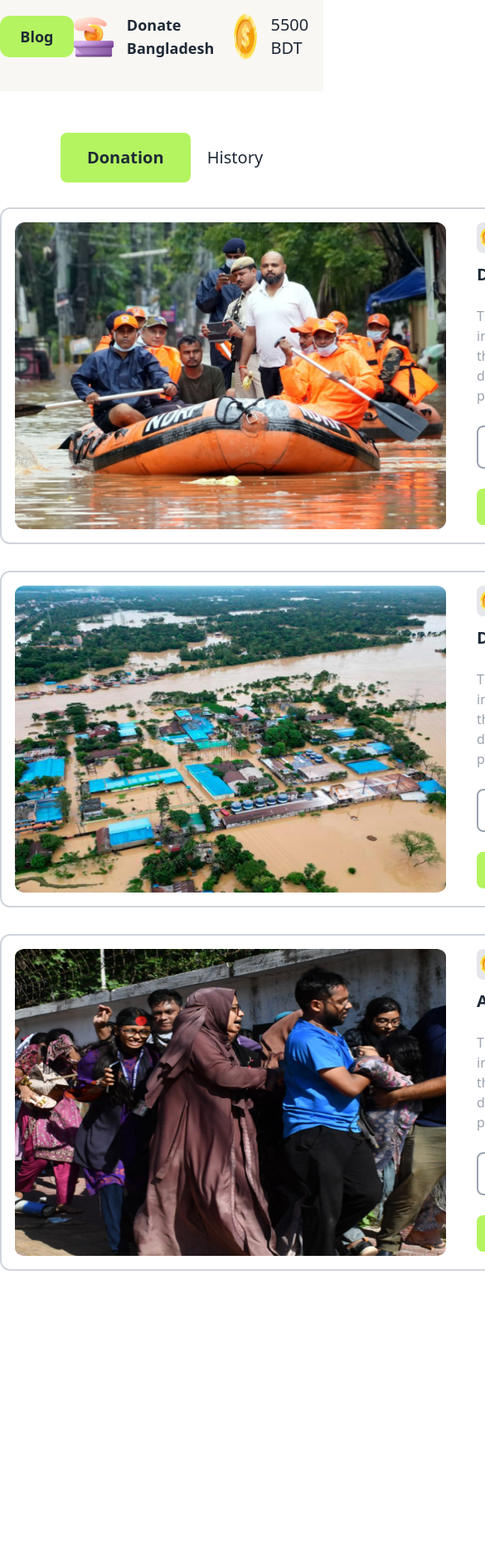
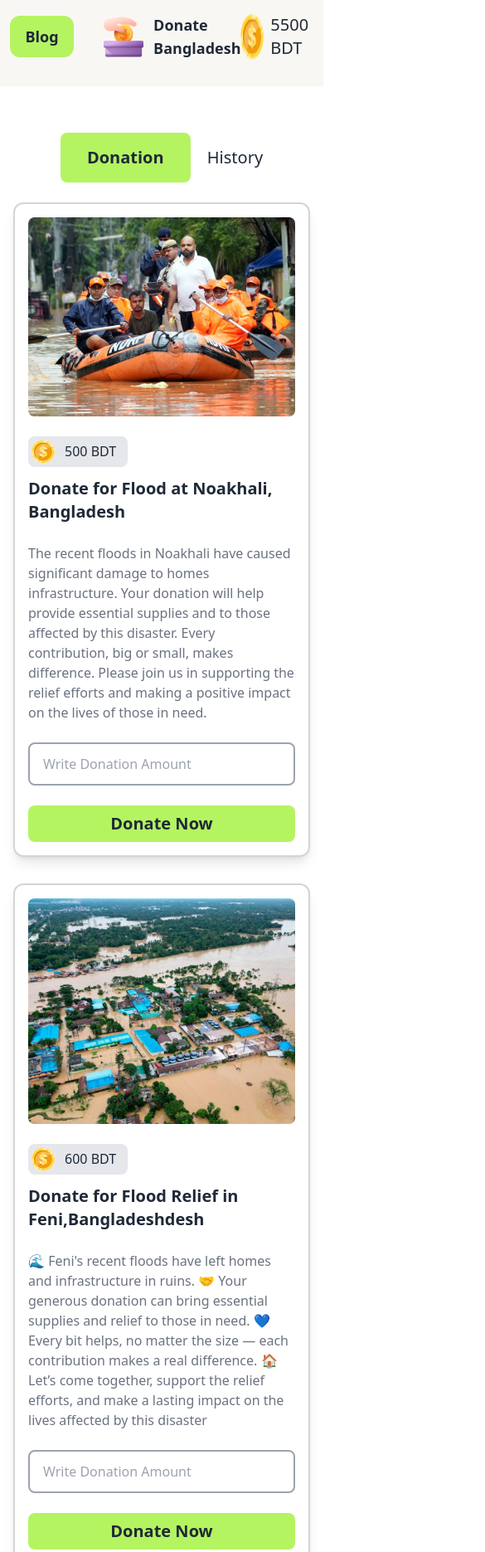
Before and after one commit to ActiveShayun/Donation-project, a plain HTML site: page index.html in a window 390 px wide. Shown: the top 1871 px of the page at 83% size, 585 px wide, since content can reach past the window. Before the commit the page ends 1564 px from the top, so only its background shows below. Drawn offline with nearby package versions, Linux system fonts and the light colour scheme.

Commit message:
responsive dobe

```diff
--- a/index.html
+++ b/index.html
@@ -12,19 +12,18 @@
 </head>
 <body >
     <!-- header start -->
-    <header class="sticky top-0 h-[110px] bg-[#F9F7F3] py-4  max-w-screen-xl  mx-auto  mb-12">
-        <nav class="-z-10 max-w-screen-lg flex justify-between items-center mx-auto mb-4">
-         <div class="
-         bg-[#B4F461] w-[110px] h-[50px] flex items-center justify-center rounded-xl">
+    <header class="sticky top-0 lg:h-[110px] bg-[#F9F7F3] py-4 px-3  lg:px-0 max-w-screen-xl   mb-12 mx-auto">
+        <nav class="xl:max-w-screen-lg flex justify-between items-center mx-auto mb-4">
+         <div class="bg-[#B4F461] w-[110px] h-[50px] flex items-center justify-center rounded-xl mr-9">
             <button id="BlogBtn" class="text-lg font-semibold">Blog</button>
          </div>
-         <div class="flex items-center gap-4">
+         <div class="flex items-center gap-3  lg:gap-4">
             <img src="assets/logo.png" alt="">
             <ul>
                 <li><a class="text-lg font-semibold" href="">Donate Bangladesh</a></li>
             </ul>
          </div>
-         <div class="flex gap-4">
+         <div class="flex gap-2 lg:gap-4">
             <img src="assets/coin.png" alt="">
             <p  id="myBalance" class="text-xl font-medium">5500 <span>BDT</span></p>
          </div>
@@ -34,7 +33,7 @@
        <!-- header end -->
 
        <!-- main container start-->
-       <main class="max-w-screen-xl mx-auto">
+       <main class="max-w-screen-xl mx-auto px-4 lg:px-0">
         <!-- btn section start -->
         <section class="sticky top-40 max-w-screen-lg mx-auto text-center">
             <div>
@@ -46,9 +45,9 @@
           <!-- first card start -->
           <section id="donationSection">
             <section class="my-8">
-                <div class="w-[1150px] grid grid-cols-2 justify-between mx-auto border-2 border-gray-300 p-4 rounded-xl ">
-                    <div class="w-[520px] h-[370px]">
-                        <img class="w-full h-full" src="assets/noakhali.png" alt="">
+                <div class="xl:w-[1150px] grid xl:grid-cols-2 grid-cols-1 justify-between mx-auto border-2 border-gray-300 p-4 rounded-xl shadow-lg">
+                    <div class="lg:w-[520px] lg:h-[370px]">
+                        <img class="lg:w-full lg:h-full lg:mb-0 mb-6" src="assets/noakhali.png" alt="">
                     </div>
                    <div class="space-y-3">
                     <div class="flex gap-3 items-center bg-gray-200 p-1 w-[120px] rounded-lg">
@@ -57,7 +56,7 @@
                     </div>
                     <div class="space-y-6">
                         <h3 class="text-xl font-bold">Donate for Flood at Noakhali, Bangladesh</h3>
-                        <p class="text-base text-gray-400"> The recent floods in Noakhali have caused significant damage to homes  infrastructure. Your donation will help provide essential supplies and  to those affected by this disaster. Every contribution, big or small, makes  difference. Please join us in supporting the relief efforts and making a positive impact on the lives of those in need.</p>
+                        <p class="text-base text-gray-500"> The recent floods in Noakhali have caused significant damage to homes  infrastructure. Your donation will help provide essential supplies and  to those affected by this disaster. Every contribution, big or small, makes  difference. Please join us in supporting the relief efforts and making a positive impact on the lives of those in need.</p>
                        <div>
                         <form action="">
                             <input id="input1" class="text-base font-light py-3 px-4 border-2 border-gray-400 w-full rounded-lg" type=" " placeholder="Write Donation Amount">
@@ -71,9 +70,9 @@
                  <!-- first card end -->
                  <!-- second card start -->
              <section class="my-8">
-                <div class="w-[1150px] grid grid-cols-2 justify-between mx-auto border-2 border-gray-300 p-4 rounded-xl ">
-                    <div class="h-[370px] w-[520px]">
-                        <img class="h-full w-full" src="assets/feni.png" alt="">
+                <div class="lg:w-[1150px] grid lg:grid-cols-2 grid-cols-1 justify-between mx-auto border-2 border-gray-300 p-4 rounded-xl shadow-lg">
+                    <div class="lg:h-[370px] lg:w-[520px]">
+                        <img class="lg:h-full lg:w-full mb-6" src="assets/feni.png" alt="">
                     </div>
                    <div class="space-y-3">
                     <div class="flex gap-3 items-center bg-gray-200 p-1 w-[120px] rounded-lg">
@@ -82,7 +81,10 @@
                     </div>
                     <div class="space-y-6">
                         <h3 class="text-xl font-bold">Donate for Flood Relief in Feni,Bangladeshdesh</h3>
-                        <p class="text-base text-gray-400"> The recent floods in Noakhali have caused significant damage to homes  infrastructure. Your donation will help provide essential supplies and  to those affected by this disaster. Every contribution, big or small, makes  difference. Please join us in supporting the relief efforts and making a positive impact on the lives of those in need..</p>
+                        <p class="text-base text-gray-500"> 🌊 Feni's recent floods have left homes and infrastructure in ruins.
+                            🤝 Your generous donation can bring essential supplies and relief to those in need.
+                            💙 Every bit helps, no matter the size — each contribution makes a real difference.
+                            🏠 Let’s come together, support the relief efforts, and make a lasting impact on the lives affected by this disaster</p>
                        <div>
                         <form action="">
                             <input id="input2" class="text-base font-light py-3 px-4 border-2 border-gray-400 w-full rounded-lg" type=" " placeholder="Write Donation Amount">
@@ -96,9 +98,9 @@
               <!-- second card end -->
               <!-- third card start -->
              <section class="my-8">
-                <div class="w-[1150px] grid grid-cols-2 justify-between mx-auto border-2 border-gray-300 p-4 rounded-xl ">
-                    <div class="h-[370px] w-[520px]">
-                        <img class="w-full h-full" src="assets/quota-protest.png" alt="">
+                <div class="lg:w-[1150px] grid lg:grid-cols-2 grid-cols-1 justify-between mx-auto border-2 border-gray-300 p-4 rounded-xl shadow-lg">
+                    <div class="lg:h-[370px] lg:w-[520px]">
+                        <img class="lg:w-full lg:h-full mb-6 lg:mb-0" src="assets/quota-protest.png" alt="">
                     </div>
                    <div class="space-y-3">
                     <div class="flex gap-3 items-center bg-gray-200 p-1 w-[120px] rounded-lg">
@@ -107,7 +109,8 @@
                     </div>
                     <div class="space-y-6">
                         <h3 class="text-xl font-bold">Aid for Injured in the Quota Movement</h3>
-                        <p class="text-base text-gray-400"> The recent floods in Noakhali have caused significant damage to homes  infrastructure. Your donation will help provide essential supplies and  to those affected by this disaster. Every contribution, big or small, makes  difference. Please join us in supporting the relief efforts and making a positive impact on the lives of those in need.</p>
+                        <p class="text-base text-gray-500">
+                            The Quota Movement protests in Bangladesh led to violent clashes, leaving many students injured. Immediate aid was provided through donations for medical treatment, psychological support, and legal assistance. Community efforts ensured essential care, highlighting the power of unity in helping those affected during the fight for equality and justice. </p>
                        <div>
                         <form action="">
                             <input id="input3" class="text-base font-light py-3 px-4 border-2 border-gray-400 w-full rounded-lg" type=" " placeholder="Write Donation Amount">
@@ -121,7 +124,7 @@
           </section>
                  <!-- third card end -->
                   <!-- history card start -->
-                   <section  id="historySection"  class=" rounded-lg border-2 border-gray-100  hidden mt-6">
+                   <section  id="historySection"  class="rounded-lg border-2 border-gray-100  hidden mt-6">
                     <div class="">
                         <div id="card1" class="p-4 " >
 
@@ -139,8 +142,8 @@
                   <!-- history card end -->
 
                      <!-- Modal content -->
-                  <section id="modalShow" class="hidden fixed top-[35%] left-[40%]  ">
-                    <div id="myModal" class=" py-9 rounded-xl bg-slate-100 w-[400px]">
+                  <section id="modalShow" class="hidden fixed top-[25%] left-[10%] lg:top-[35%]  lg:left-[40%]">
+                    <div id="myModal" class="py-9 px-7 rounded-xl bg-slate-100 lg:w-[400px]">
                         <div class="flex flex-col items-center">
                             <div class="space-y-4 mb-4">
                                 <h2 class="text-3xl font-bold">Congratulation!</h2>
--- a/js/index.js
+++ b/js/index.js
@@ -1,12 +1,6 @@
 
 
 // click EventListener
-
-// modal show btn
-document.getElementById('modalBtn')
-.addEventListener('click', function(){
-    document.getElementById('modalShow').classList.add('hidden');
-});
 
 // button 1
 document.getElementById('btn1')
@@ -50,6 +44,7 @@ document.getElementById('btn2')
     const donation2 = GetInputStringValueById('donation2')
     const input2 = GetPinNumberInputValueById('input2')
     const time = new Date();
+
     if(input2 >= 1 && input2 < mainBalance){
         const balance2 = input2 + donation2;
         document.getElementById('donation2').innerText = balance2;
@@ -81,6 +76,7 @@ document.getElementById('btn3')
     const donation3 = GetInputStringValueById('donation3')
     const input3 = GetPinNumberInputValueById('input3')
     const time = new Date();
+
     if(input3 >= 1 && input3 < mainBalance){
         const balance3 = input3 + donation3;
         document.getElementById('donation3').innerText = balance3;
@@ -93,7 +89,7 @@ document.getElementById('btn3')
          <p>${input3} Tk Is Donated For Donate for Injured in the Quota Movement</p>
          <p>${time}</p>
          </div>
-         `
+         `;
       document.getElementById('card3').appendChild(v);
       document.getElementById('modalShow').classList.remove('hidden');
     }
@@ -194,8 +190,15 @@ document.getElementById('donationBtn')
    )
 });
 
-// click the blog btn and go to blog.html page
+//click the blog btn and go to blog.html page
 document.getElementById('BlogBtn')
 .addEventListener('click', function(){
-    window.location.href = '/blog.html';
+    window.location.href = '/dom/index.html';
 })
+
+
+// modal show btn
+document.getElementById('modalBtn')
+.addEventListener('click', function(){
+    document.getElementById('modalShow').classList.add('hidden');
+});
```
Also changed, not shown: dom/index.html (renamed from blog.html, +1 -1 lines).
